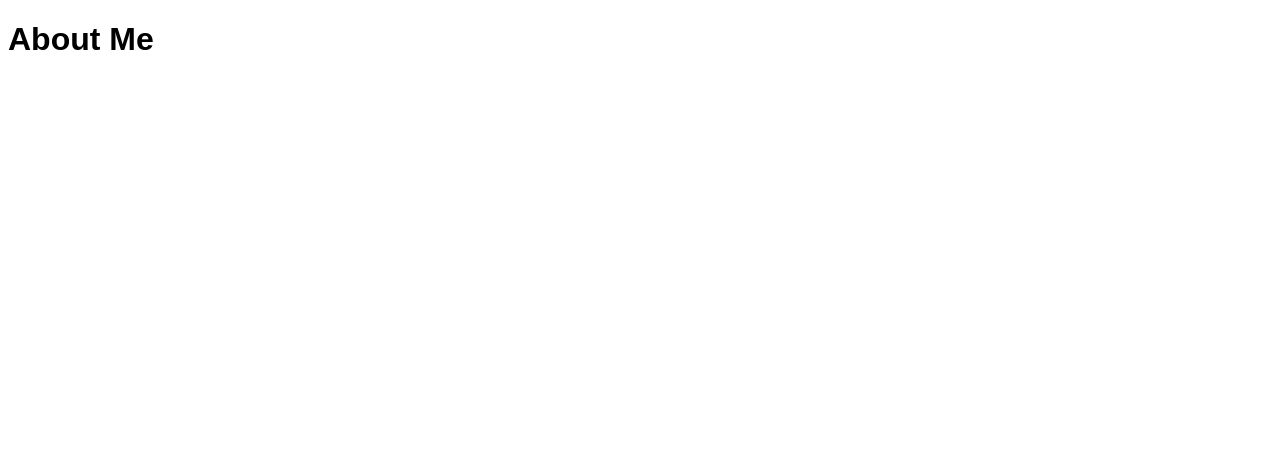
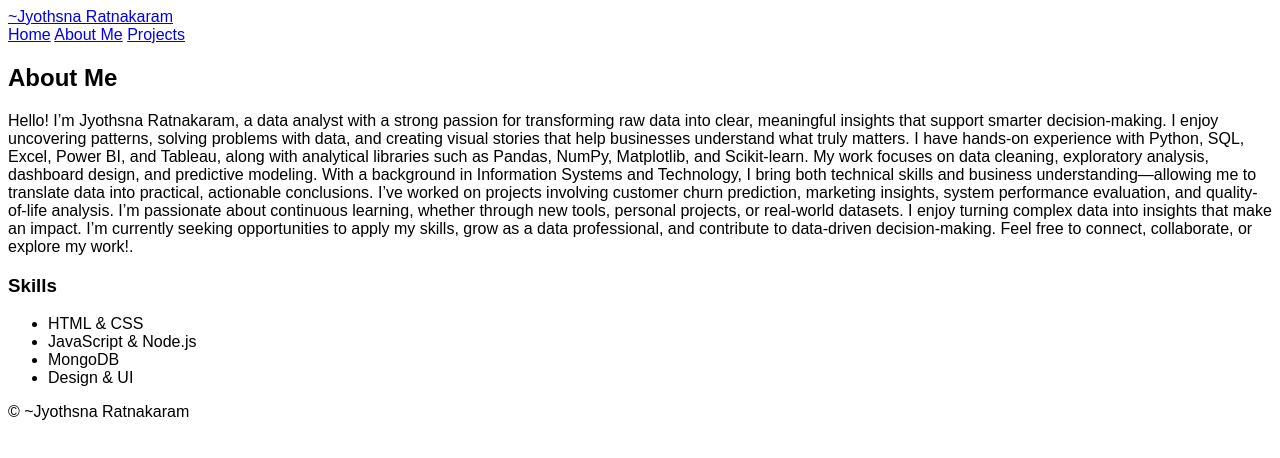
Before and after one commit to JyothsnaRatnakaram/my-portfolio, a plain HTML site: page about.html in a window 1280 px wide. Drawn offline with Linux system fonts and the light colour scheme; files that its build step writes are made by us from their sources.

Commit message:
Update about.html

```diff
--- a/about.html
+++ b/about.html
@@ -1 +1,48 @@
-<!DOCTYPE html><html><head><meta charset='UTF-8'><title>About</title><link rel='stylesheet' href='css/style.css'></head><body><h1>About Me</h1></body></html>
+<!DOCTYPE html>
+<html lang="en">
+<head>
+<meta charset="UTF-8">
+<meta name="viewport" content="width=device-width, initial-scale=1.0">
+<title>About — ~Jyothsna Ratnakaram</title>
+<link rel="stylesheet" href="css/style.css">
+</head>
+<body>
+<nav class="nav">
+  <a href="index.html" class="logo">~Jyothsna Ratnakaram</a>
+  <div class="nav-links">
+    <a href="index.html">Home</a>
+    <a href="about.html">About Me</a>
+    <a href="projects.html">Projects</a>
+  </div>
+</nav>
+
+<main class="container">
+  <h2>About Me</h2>
+  <p>Hello! I’m Jyothsna Ratnakaram, a data analyst with a strong passion for transforming raw data into clear, meaningful insights that support smarter decision-making. I enjoy uncovering patterns, solving problems with data, and creating visual stories that help businesses understand what truly matters.
+
+I have hands-on experience with Python, SQL, Excel, Power BI, and Tableau, along with analytical libraries such as Pandas, NumPy, Matplotlib, and Scikit-learn. My work focuses on data cleaning, exploratory analysis, dashboard design, and predictive modeling.
+
+With a background in Information Systems and Technology, I bring both technical skills and business understanding—allowing me to translate data into practical, actionable conclusions. I’ve worked on projects involving customer churn prediction, marketing insights, system performance evaluation, and quality-of-life analysis.
+
+I’m passionate about continuous learning, whether through new tools, personal projects, or real-world datasets. I enjoy turning complex data into insights that make an impact.
+
+I’m currently seeking opportunities to apply my skills, grow as a data professional, and contribute to data-driven decision-making.
+
+Feel free to connect, collaborate, or explore my work!.</p>
+
+  <h3>Skills</h3>
+  <ul class="skills">
+    <li>HTML & CSS</li>
+    <li>JavaScript & Node.js</li>
+    <li>MongoDB</li>
+    <li>Design & UI</li>
+  </ul>
+</main>
+
+<footer class="footer">
+  <p>© <span id="year2"></span> ~Jyothsna Ratnakaram</p>
+</footer>
+
+<script src="js/main.js"></script>
+</body>
+</html>
```
